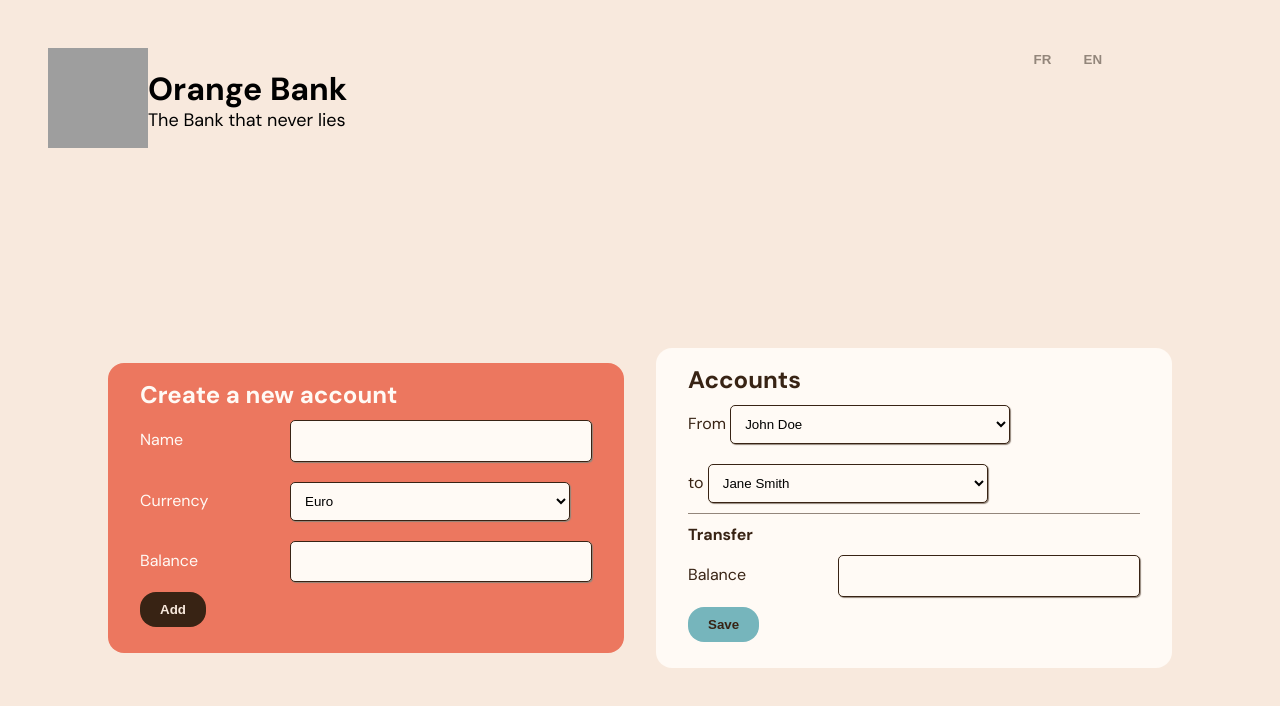
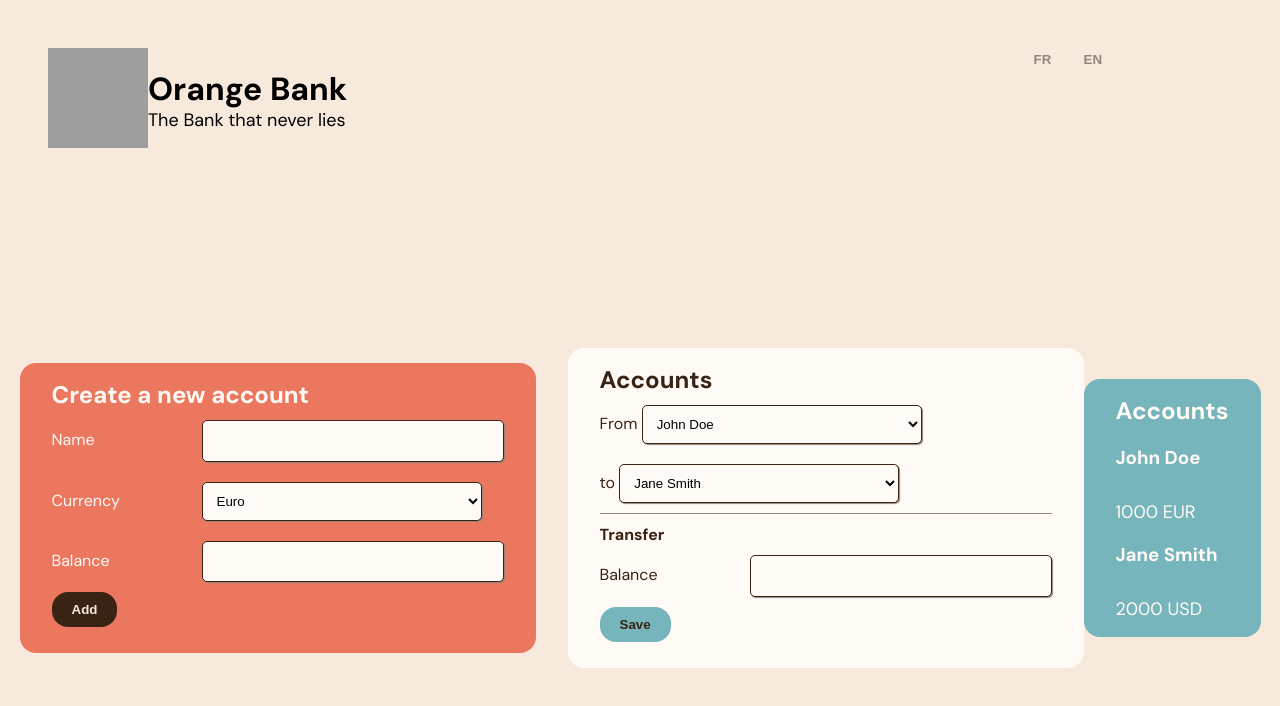
Before and after one commit to salaun-marion/bank-transfert, a Next.js app: page /en in a window 1280 px wide. Shown: the top 706 px of the page. Built offline with nearby package versions, Linux system fonts and the light colour scheme; grey boxes are pictures that could not be loaded.

Commit message:
feat: update readME

```diff
--- a/app/[locale]/page.tsx
+++ b/app/[locale]/page.tsx
@@ -4,6 +4,7 @@ import { getTranslations } from 'next-intl/server';
 import { AddAccount } from '../components/AddAccount';
 import { SelectAccount } from '../components/SelectAccount';
 import Header from '../components/Header';
+import { AccountsList } from '../components/ListAccount';
 
 export default function IndexPage() {
   return (
@@ -12,6 +13,7 @@ export default function IndexPage() {
       <div className="global-container">
         <AddAccount />
         <SelectAccount />
+        <AccountsList />
       </div>
     </>
   );
--- /dev/null
+++ b/app/components/ListAccount.tsx
@@ -0,0 +1,26 @@
+'use client';
+import { Account } from '@/models/AccountsTypes';
+import { useAppSelector } from '../../lib/hooks';
+import '../styles/listAccount.css';
+
+export const AccountsList = () => {
+  const accounts = useAppSelector((state) => {
+    return state.accounts;
+  });
+
+  const renderedAccounts = accounts.map((account: Account) => (
+    <article className="account" key={Number(account.id)}>
+      <h3>{account.name}</h3>
+      <p className="account-balance">
+        {account.balance} {account.currency}
+      </p>
+    </article>
+  ));
+
+  return (
+    <section className="container list-container">
+      <h2>Accounts</h2>
+      {renderedAccounts}
+    </section>
+  );
+};
--- /dev/null
+++ b/app/styles/listAccount.css
@@ -0,0 +1,3 @@
+.list-container{
+    background-color: var(--cyan);
+}
--- a/app/styles/selectAccount.css
+++ b/app/styles/selectAccount.css
@@ -7,10 +7,6 @@
     background-color: var(--cyan);
     color: var(--dark-brown);
 }
-/*
-select :nth-child(1) {
-    margin-bottom: 100px;
-} */
 
 .transfer{
     border-top: 0.5px solid var(--medium-brown);
```
Also changed, not shown: 1 other file (tests, documents, lock files or other folders).
